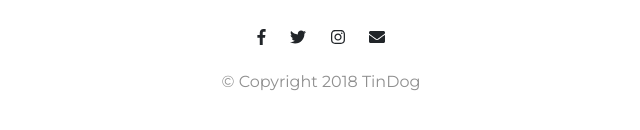
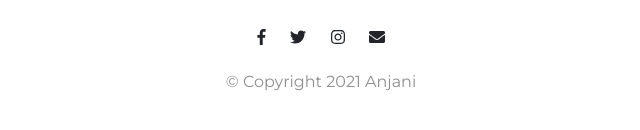
Before and after one commit to smecAnjani/doctor_font_end_only, a plain HTML site: page index.html in a window 1280 px wide. Shown: the part 3643-3773 px from the top of the page, 319-959 px from the left. Drawn offline with nearby package versions, Linux system fonts and the light colour scheme.

Commit message:
Updated copyright text

```diff
--- a/index.html
+++ b/index.html
@@ -235,7 +235,7 @@
       <i class="social-icon fab fa-twitter"></i>
       <i class="social-icon fab fa-instagram"></i>
       <i class="social-icon fas fa-envelope"></i>
-      <p>© Copyright 2018 TinDog</p>
+      <p>© Copyright 2021 Anjani</p>
     </div>
   </footer>
 
```
